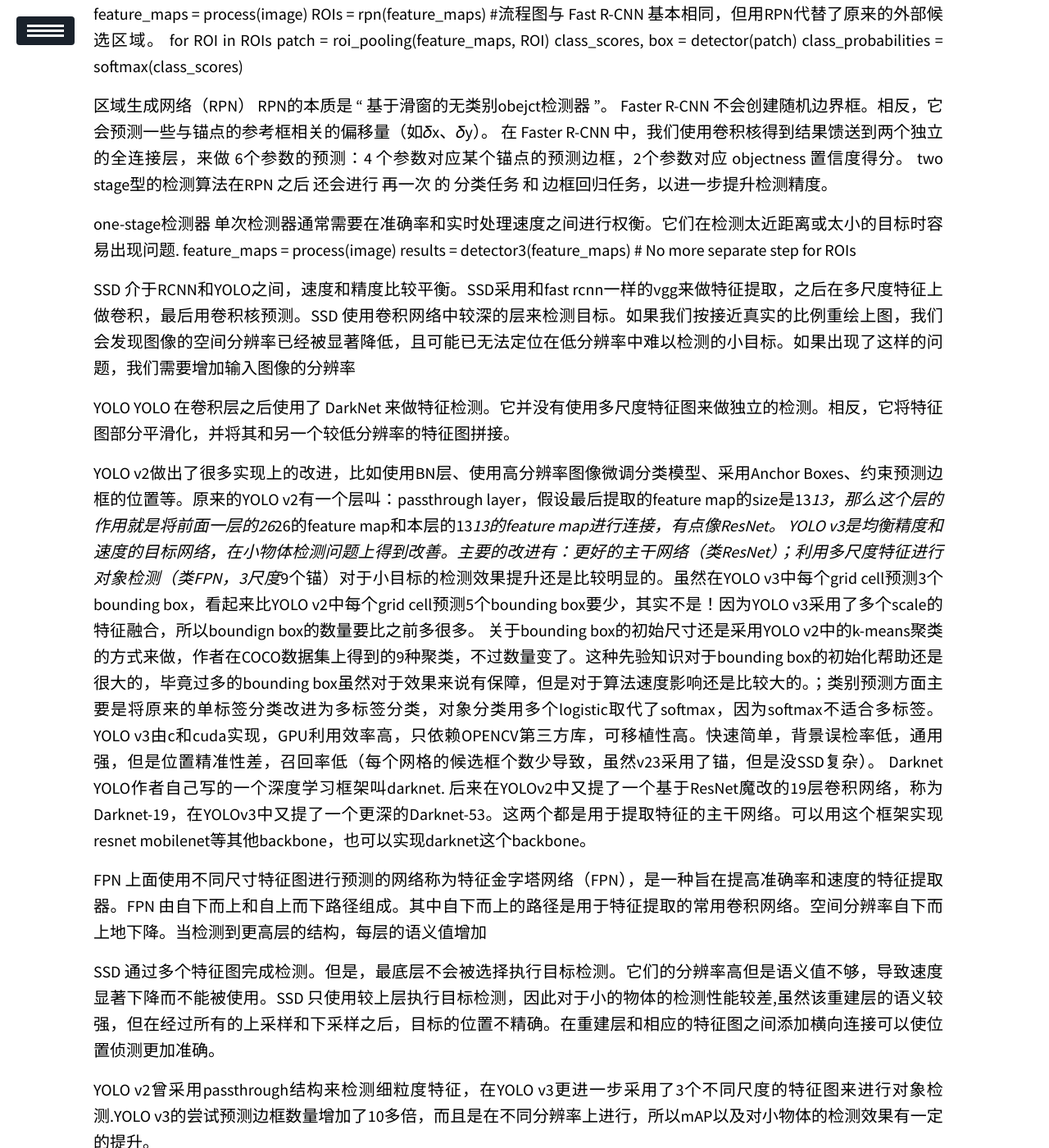
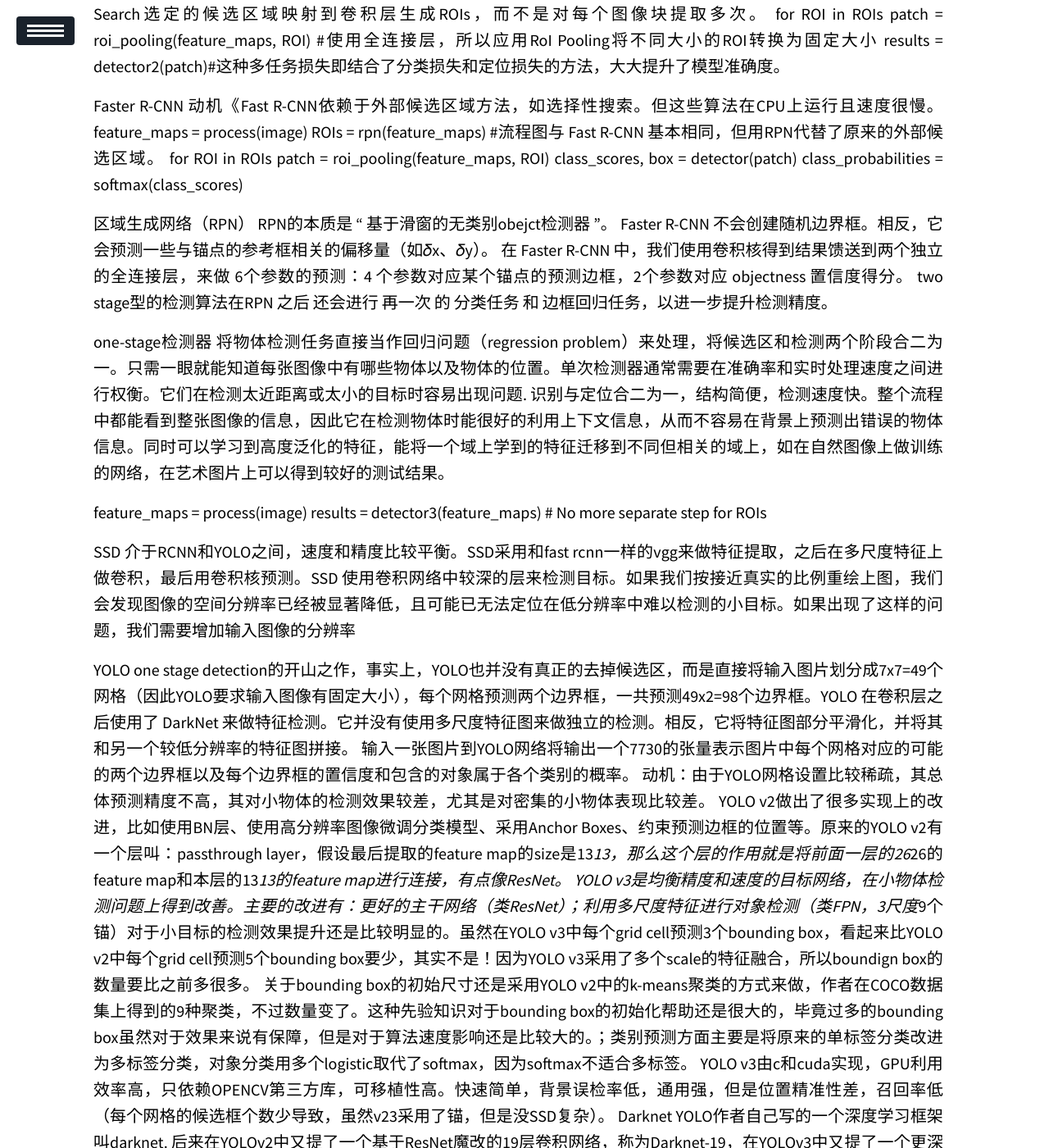
Before and after one commit to Hummmm/hummmm.github.io, a Jekyll site: the page built from _posts/2019-06-10-Object-Detection.md, in a window 1280 px wide and 1400 px high, scrolled down 1005 px. Shown: the whole window at 82% size. Built offline with Jekyll 4.4.1, drawn with Linux system fonts in a browser that asks for light colours; our own code applies the rules of GitHub Pages for plain Markdown files; a script that is not in the unit is left out; some of the changed text lies outside the part shown.

Commit message:
Update 2019-06-10-Object-Detection.md

```diff
--- a/_posts/2019-06-10-Object-Detection.md
+++ b/_posts/2019-06-10-Object-Detection.md
@@ -10,7 +10,8 @@ mermaid: true
 description: 目标检测目前有 one-stage 和 two-stage 两种，two-stage 指的是检测算法需要分两步完成，首先需要获取候选区域，然后进行分类，比如R-CNN系列；与之相对的是 one-stage 检测，可以理解为一步到位，不需要单独寻找候选区域，典型的有SSD/YOLO
 
 ---
-
+Two stage流程
+物体检测方法首先需要产生大量可能包含待检测物体的先验框, 然后用分类器判断每个先验框对应的边界框里是否包含待检测物体，以及物体所属类别的概率或者置信度，同时需要后处理修正边界框，最后基于一些准则过滤掉置信度不高和重叠度较高的边界框，进而得到检测结果。这种基于先产生候选区再检测的方法虽然有相对较高的检测准确率，但运行速度较慢。
 
 滑动窗口检测器
  一种用于目标测的检测暴力方法是从左到右、从上到下滑动窗口，利用分类识别目标。一来这样导致需要大量不同尺寸的窗口，而来计算量巨大。要提升性能，一个显而易见的办法就是减少窗口数量。
@@ -53,7 +54,9 @@ Faster R-CNN 不会创建随机边界框。相反，它会预测一些与锚点
 two stage型的检测算法在RPN 之后 还会进行 再一次 的 分类任务 和 边框回归任务，以进一步提升检测精度。
 
 one-stage检测器
-单次检测器通常需要在准确率和实时处理速度之间进行权衡。它们在检测太近距离或太小的目标时容易出现问题.
+将物体检测任务直接当作回归问题（regression problem）来处理，将候选区和检测两个阶段合二为一。只需一眼就能知道每张图像中有哪些物体以及物体的位置。单次检测器通常需要在准确率和实时处理速度之间进行权衡。它们在检测太近距离或太小的目标时容易出现问题.
+识别与定位合二为一，结构简便，检测速度快。整个流程中都能看到整张图像的信息，因此它在检测物体时能很好的利用上下文信息，从而不容易在背景上预测出错误的物体信息。同时可以学习到高度泛化的特征，能将一个域上学到的特征迁移到不同但相关的域上，如在自然图像上做训练的网络，在艺术图片上可以得到较好的测试结果。
+
 feature_maps = process(image)
 results = detector3(feature_maps) # No more separate step for ROIs
 
@@ -61,8 +64,9 @@ SSD
 介于RCNN和YOLO之间，速度和精度比较平衡。SSD采用和fast rcnn一样的vgg来做特征提取，之后在多尺度特征上做卷积，最后用卷积核预测。SSD 使用卷积网络中较深的层来检测目标。如果我们按接近真实的比例重绘上图，我们会发现图像的空间分辨率已经被显著降低，且可能已无法定位在低分辨率中难以检测的小目标。如果出现了这样的问题，我们需要增加输入图像的分辨率
 
 YOLO
- YOLO 在卷积层之后使用了 DarkNet 来做特征检测。它并没有使用多尺度特征图来做独立的检测。相反，它将特征图部分平滑化，并将其和另一个较低分辨率的特征图拼接。
-
+one stage detection的开山之作，事实上，YOLO也并没有真正的去掉候选区，而是直接将输入图片划分成7x7=49个网格（因此YOLO要求输入图像有固定大小），每个网格预测两个边界框，一共预测49x2=98个边界框。YOLO 在卷积层之后使用了 DarkNet 来做特征检测。它并没有使用多尺度特征图来做独立的检测。相反，它将特征图部分平滑化，并将其和另一个较低分辨率的特征图拼接。
+输入一张图片到YOLO网络将输出一个7730的张量表示图片中每个网格对应的可能的两个边界框以及每个边界框的置信度和包含的对象属于各个类别的概率。
+动机：由于YOLO网格设置比较稀疏，其总体预测精度不高，其对小物体的检测效果较差，尤其是对密集的小物体表现比较差。
 YOLO v2做出了很多实现上的改进，比如使用BN层、使用高分辨率图像微调分类模型、采用Anchor Boxes、约束预测边框的位置等。原来的YOLO v2有一个层叫：passthrough layer，假设最后提取的feature map的size是13*13，那么这个层的作用就是将前面一层的26*26的feature map和本层的13*13的feature map进行连接，有点像ResNet。
 YOLO v3是均衡精度和速度的目标网络，在小物体检测问题上得到改善。主要的改进有：更好的主干网络（类ResNet）；利用多尺度特征进行对象检测（类FPN，3尺度*9个锚）对于小目标的检测效果提升还是比较明显的。虽然在YOLO v3中每个grid cell预测3个bounding box，看起来比YOLO v2中每个grid cell预测5个bounding box要少，其实不是！因为YOLO v3采用了多个scale的特征融合，所以boundign box的数量要比之前多很多。
 关于bounding box的初始尺寸还是采用YOLO v2中的k-means聚类的方式来做，作者在COCO数据集上得到的9种聚类，不过数量变了。这种先验知识对于bounding box的初始化帮助还是很大的，毕竟过多的bounding box虽然对于效果来说有保障，但是对于算法速度影响还是比较大的。；类别预测方面主要是将原来的单标签分类改进为多标签分类，对象分类用多个logistic取代了softmax，因为softmax不适合多标签。
```
